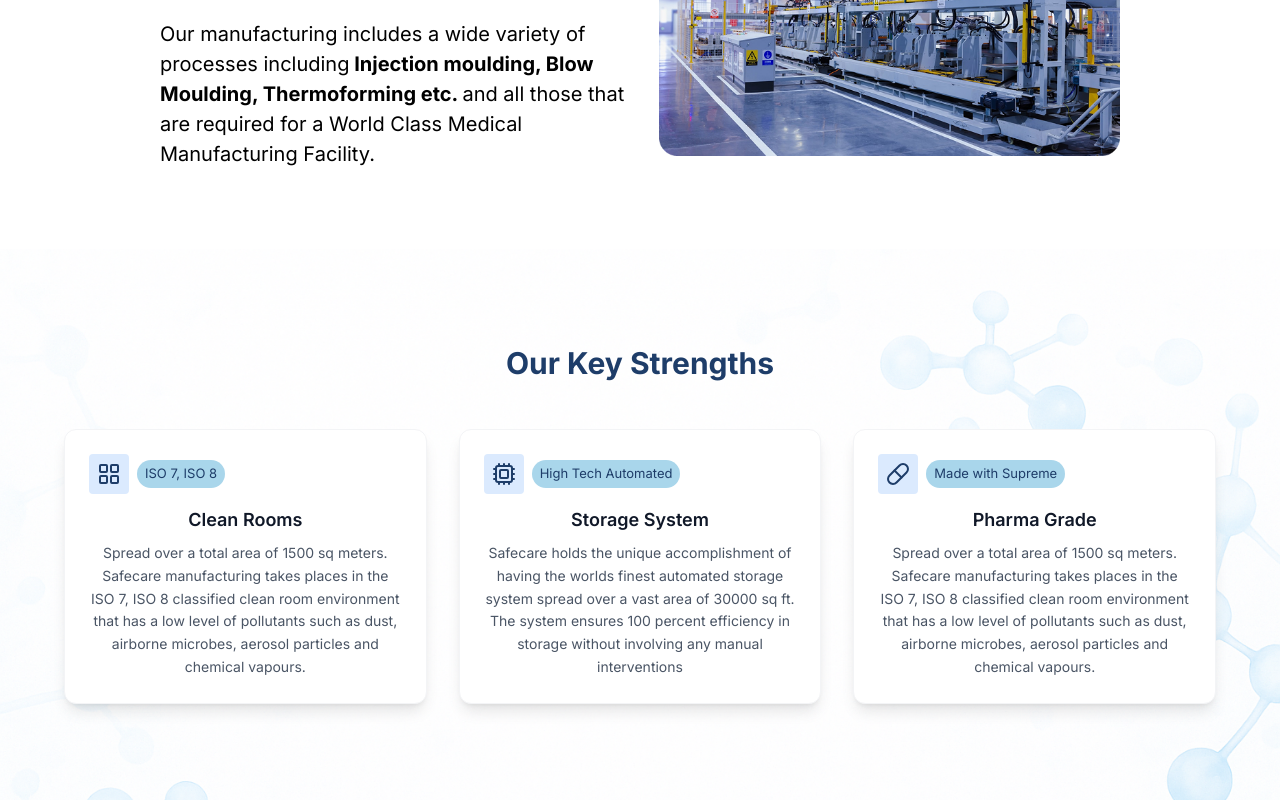
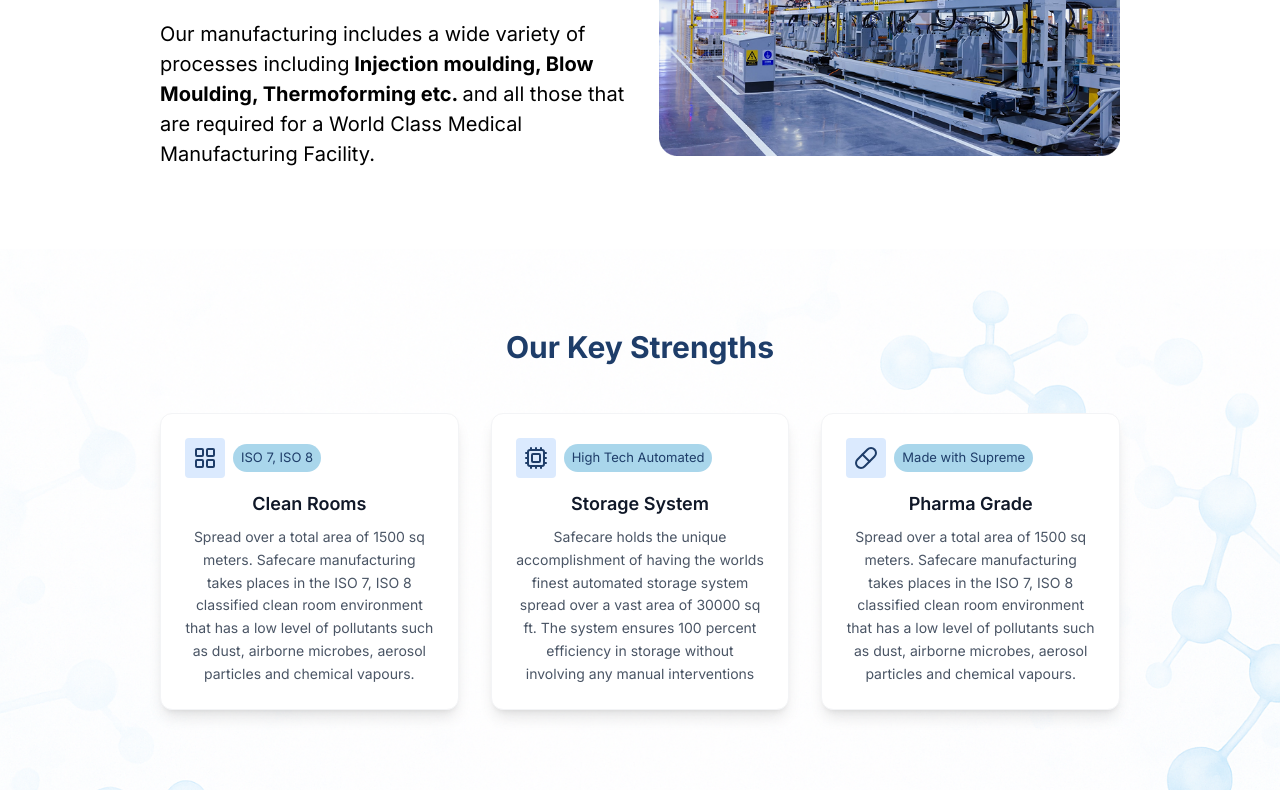
Before and after one commit to Sana-Ahmad1771/Careplus, a React (Vite) app: page / in a window 1280 px wide. Shown: the part 3630-4430 px from the top of the page. Built offline with nearby package versions, Linux system fonts and the light colour scheme.

Commit message:
alignment set

```diff
--- a/src/components/techniques/Keystrength.jsx
+++ b/src/components/techniques/Keystrength.jsx
@@ -28,7 +28,7 @@
 export default function OurKeyStrengths() {
   return (
     <section
-      className=" bg-no-repeat bg-cover bg-left-top w-full pt-24 pb-24 px-4 "
+      className=" bg-no-repeat bg-cover bg-left-top w-full py-20 px-5 lg:px-32 xl:px-40 "
       style={{ backgroundImage: `url(${Backgroundmolecule})`, }}
     >
       <div className="max-w-6xl mx-auto text-center">
--- a/src/components/techniques/Techniques.jsx
+++ b/src/components/techniques/Techniques.jsx
@@ -2,7 +2,7 @@
 
 const Techniques = () => {
   return (
-    <section className="py-20 px-5 lg:px-32 xl:px-40 bg-white">
+    <section className="py-20 px-5 lg:px-32 xl:px-40 bg-white ">
       <div className="flex flex-col lg:flex-row justify-between items-center gap-8">
 
         <div className="max-w-[467px] space-y-5 lg:text-left">
```
